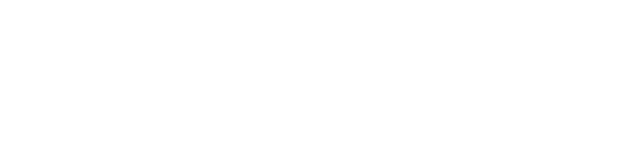
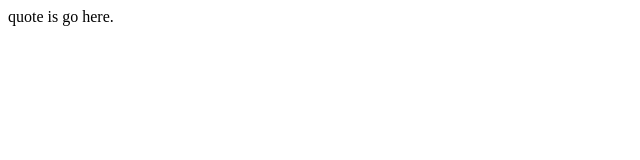
Before and after one commit to TweetyGuy/TweetyGuy.github.io, a plain HTML site: page index.html in a window 1280 px wide. Shown: the whole page, without its empty margins (0-640 px from the left). Drawn offline with Linux system fonts and the light colour scheme.

Commit message:
Update index.html

```diff
--- a/index.html
+++ b/index.html
@@ -4,8 +4,8 @@
 
 	</head>
 	<body>
-		<div id="background">
-			<div id="quotes"></div>
+		<div id="quote-background">
+			<p id="quotes">quote is go here.</p>
 		</div>
 	</body>
 </html>
```
